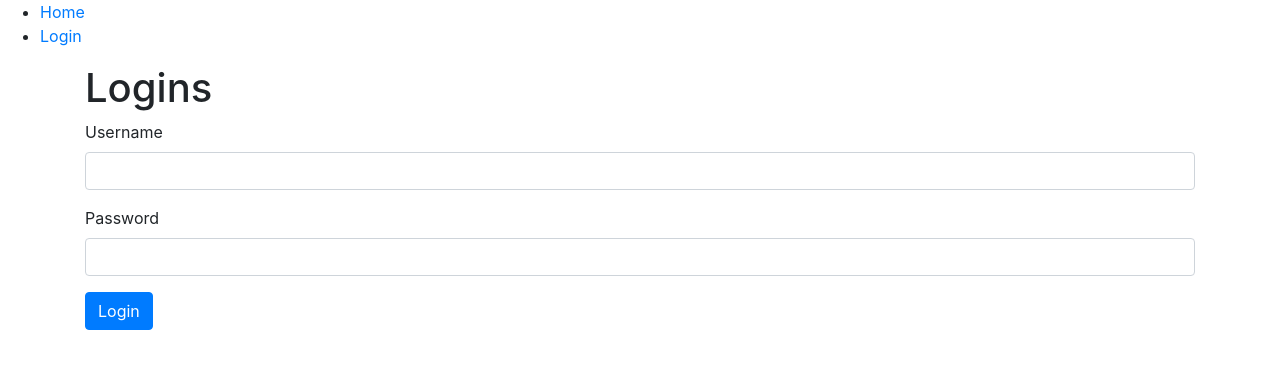
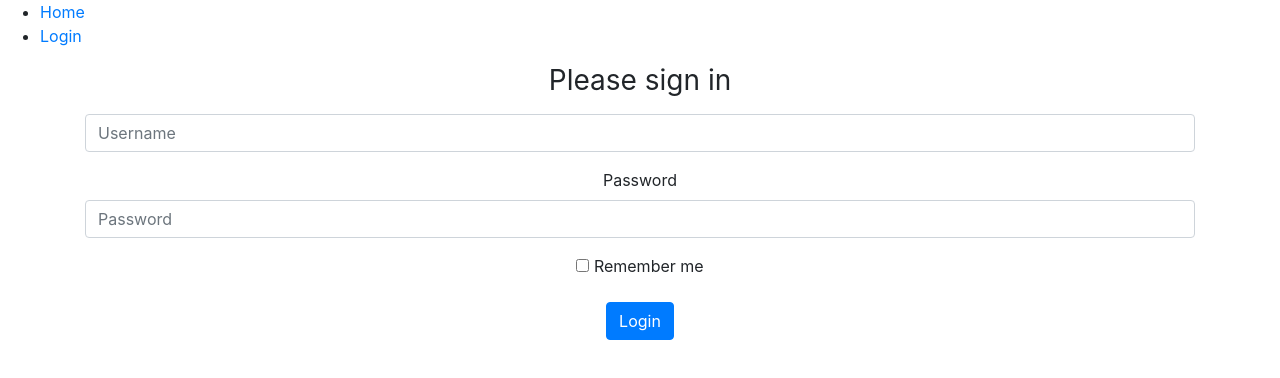
Before and after one commit to iandart66/hello-world-react, a React (Create React App) app: page /loginForm in a window 1280 px wide. Shown: the top 378 px of the page. Built offline with nearby package versions, Linux system fonts and the light colour scheme.

Commit message:
LoginForm amendments

```diff
--- a/src/components/loginForm.jsx
+++ b/src/components/loginForm.jsx
@@ -3,16 +3,33 @@ import React, { Component } from "react";
 class LoginForm extends Component {
   render() {
     return (
-      <div>
-        <h1>Logins</h1>
-        <form>
+      <div className="text-center">
+        <h1 className="h3 mb-3 font-weight-normal">Please sign in</h1>
+        <form className="form-signin">
           <div className="form-group">
-            <label htmlFor="username">Username</label>
-            <input type="text" id="username" className="form-control" />
+            <label htmlFor="username" class="sr-only">
+              Username
+            </label>
+            <input
+              type="text"
+              id="username"
+              className="form-control"
+              placeholder="Username"
+            />
           </div>
           <div className="form-group">
             <label htmlFor="password">Password</label>
-            <input type="text" id="password" className="form-control" />
+            <input
+              type="text"
+              id="password"
+              className="form-control"
+              placeholder="Password"
+            />
+          </div>
+          <div class="checkbox mb-3">
+            <label>
+              <input type="checkbox" value="remember-me" /> Remember me
+            </label>
           </div>
           <button className="btn btn-primary">Login</button>
         </form>
```
